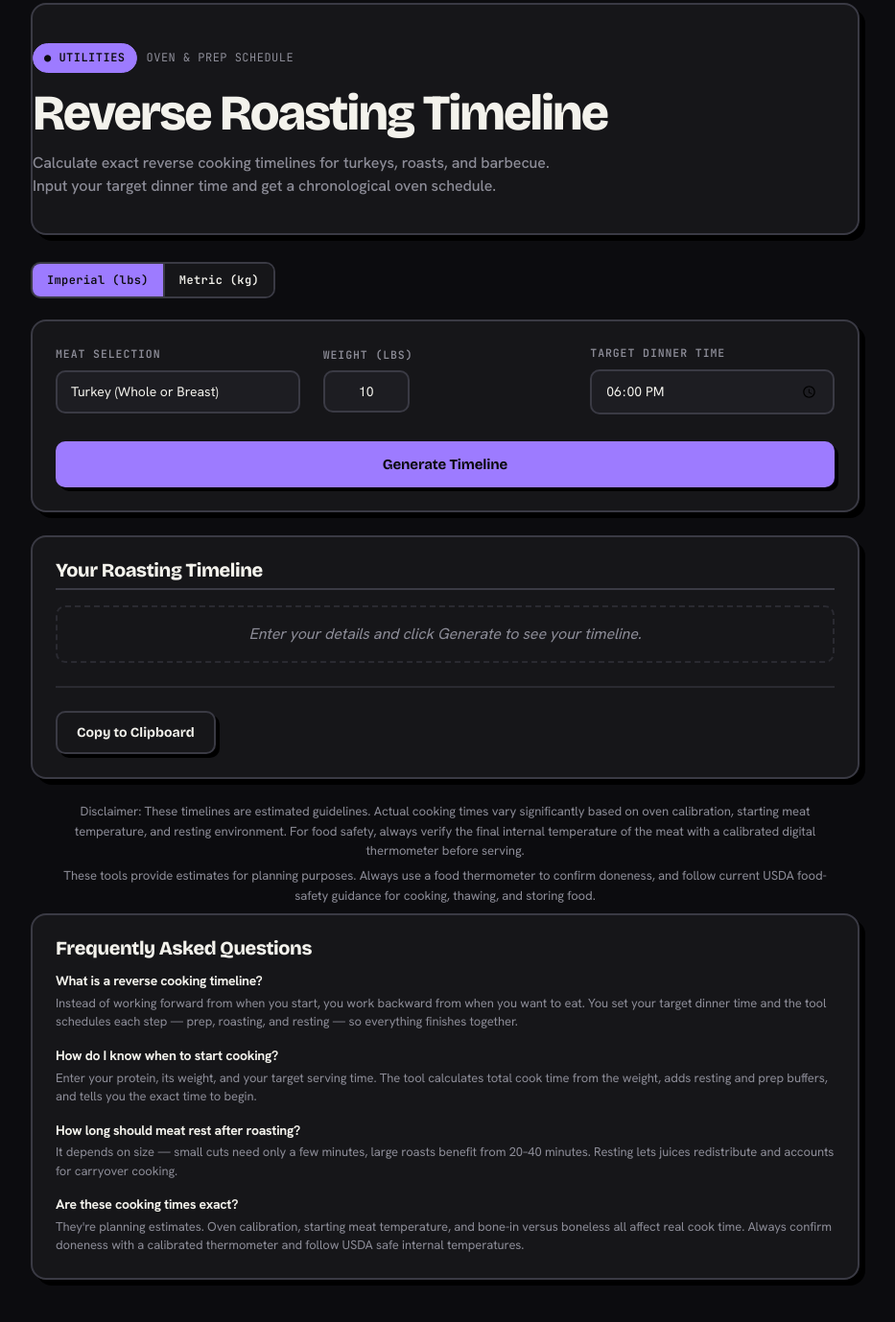
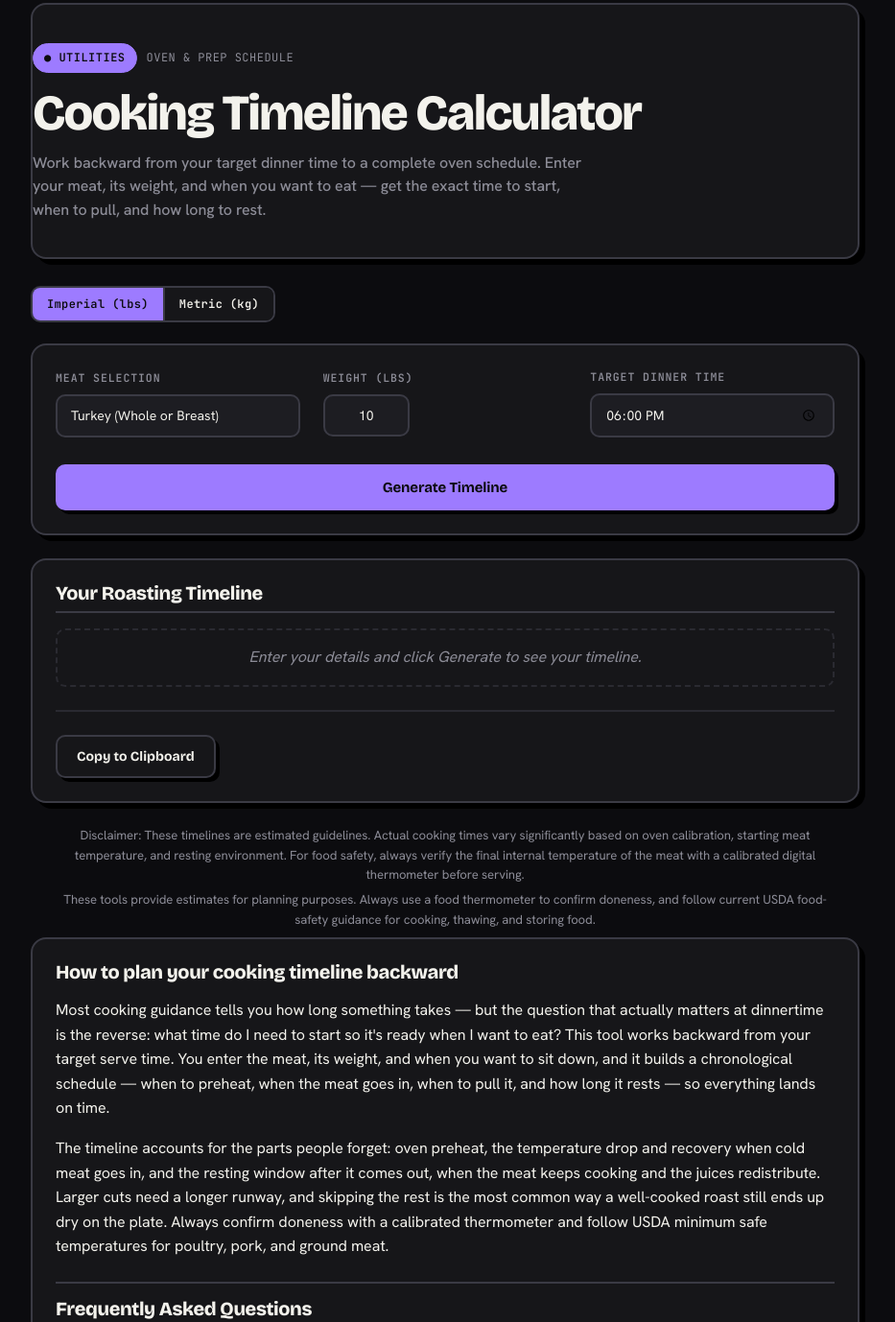
Before and after one commit to builtbyjoshstudio-cyber/tools, a plain HTML site: page reverse-roasting-calculator/index.html in a window 1280 px wide. Shown: the part 133-1511 px from the top of the page at 96% size, without its empty margins (176-1109 px from the left). Drawn offline with nearby package versions, Linux system fonts and the light colour scheme.

Commit message:
rename reverse roasting calculator to Cooking Timeline Calculator, add prose block and update hero copy

```diff
--- a/reverse-roasting-calculator/index.html
+++ b/reverse-roasting-calculator/index.html
@@ -3,21 +3,21 @@
 <head>
     <meta charset="UTF-8">
     <meta name="viewport" content="width=device-width, initial-scale=1.0">
-    <title>Roast Timeline Calculator | When to Start Cooking, Free</title>
+    <title>Cooking Timeline Calculator | When to Start Cooking, Free</title>
     <link rel="canonical" href="https://tools.builtbyjoshstudio.com/reverse-roasting-calculator/" />
-    <meta name="description" content="Calculate exact reverse cooking timelines for turkeys, roasts, and barbecue. Input your target dinner time and get a chronological oven schedule.">
+    <meta name="description" content="Work backward from your target dinner time to a start-to-serve oven schedule. Enter your meat, weight, and serve time for an exact cooking timeline. Free, ad-free.">
     <meta name="google-site-verification" content="_XoCr5DyT6qkXM5p-1j2RP2YRCA3l4e0mlP2Y4r7olk" />
 <meta name="msvalidate.01" content="7C8493F5A553BC7ED2B05146D209F4AF" />
     <!-- Open Graph Tags -->
-    <meta property="og:title" content="Roast Timeline Calculator | When to Start Cooking, Free">
-    <meta property="og:description" content="Calculate exact reverse cooking timelines for turkeys, roasts, and barbecue. Input your target dinner time and get a chronological oven schedule.">
+    <meta property="og:title" content="Cooking Timeline Calculator | When to Start Cooking">
+    <meta property="og:description" content="Enter your target dinner time, meat, and weight — get a chronological start-to-serve oven schedule so everything's ready right on time. Free and local-first.">
     <meta property="og:type" content="website">
     <meta property="og:url" content="https://tools.builtbyjoshstudio.com/reverse-roasting-calculator/">
     <meta property="og:image" content="https://tools.builtbyjoshstudio.com/reverse-roasting-calculator/og-preview.jpg">
     <meta name="twitter:card" content="summary_large_image">
     <meta name="twitter:url" content="https://tools.builtbyjoshstudio.com/reverse-roasting-calculator/">
-    <meta name="twitter:title" content="Roast Timeline Calculator | When to Start Cooking, Free">
-    <meta name="twitter:description" content="Calculate exact reverse cooking timelines for turkeys, roasts, and barbecue. Input your target dinner time and get a chronological oven schedule.">
+    <meta name="twitter:title" content="Cooking Timeline Calculator | When to Start Cooking">
+    <meta name="twitter:description" content="Enter your target dinner time, meat, and weight — get a chronological start-to-serve oven schedule so everything's ready right on time. Free and local-first.">
     <meta name="twitter:image" content="https://tools.builtbyjoshstudio.com/reverse-roasting-calculator/og-preview.jpg">
     <link rel="preconnect" href="https://fonts.googleapis.com">
     <link rel="preconnect" href="https://fonts.gstatic.com" crossorigin>
@@ -27,9 +27,9 @@
     {
         "@context": "https://schema.org",
         "@type": "WebApplication",
-        "name": "Reverse Roasting Timeline Calculator",
+        "name": "Cooking Timeline Calculator",
         "url": "https://tools.builtbyjoshstudio.com/reverse-roasting-calculator/",
-        "description": "Automatically calculates reverse cooking timelines for roasts, barbecues, and holiday meals based on meat type and weight.",
+        "description": "Work backward from your target dinner time to a start-to-serve oven schedule for turkeys, roasts, and barbecue. Free, ad-free, local-first.",
         "applicationCategory": "UtilitiesApplication",
         "operatingSystem": "Any",
         "offers": { "@type": "Offer", "price": "0", "priceCurrency": "USD" },
@@ -122,8 +122,8 @@
                     <span class="pill live">&#9679; Utilities</span>
                     <span>Oven &amp; prep schedule</span>
                 </div>
-                <h1>Reverse Roasting Timeline</h1>
-                <p>Calculate exact reverse cooking timelines for turkeys, roasts, and barbecue. Input your target dinner time and get a chronological oven schedule.</p>
+                <h1>Cooking Timeline Calculator</h1>
+                <p>Work backward from your target dinner time to a complete oven schedule. Enter your meat, its weight, and when you want to eat — get the exact time to start, when to pull, and how long to rest.</p>
             </div>
         </header>
 
@@ -187,7 +187,11 @@
         <p class="disclaimer" style="margin-top: 6px; margin-bottom: 0.5rem;">These tools provide estimates for planning purposes. Always use a food thermometer to confirm doneness, and follow current USDA food-safety guidance for cooking, thawing, and storing food.</p>
       <!-- Explanatory Prose & FAQ Section -->
   <div class="glass" style="margin-bottom: 24px; padding: 24px; text-align: left;">
-    <h2 style="font-family: var(--font-display); font-weight: 800; font-size: 20px; letter-spacing: -0.02em; margin-top: 0; margin-bottom: 16px;">Frequently Asked Questions</h2>
+    <h2 style="font-family: var(--font-display); font-weight: 800; font-size: 20px; letter-spacing: -0.02em; margin-top: 0; margin-bottom: 12px;">How to plan your cooking timeline backward</h2>
+    <p style="margin-bottom: 12px; line-height: 1.6; color: var(--ink);">Most cooking guidance tells you how long something takes — but the question that actually matters at dinnertime is the reverse: what time do I need to start so it's ready when I want to eat? This tool works backward from your target serve time. You enter the meat, its weight, and when you want to sit down, and it builds a chronological schedule — when to preheat, when the meat goes in, when to pull it, and how long it rests — so everything lands on time.</p>
+    <p style="margin-bottom: 24px; line-height: 1.6; color: var(--ink);">The timeline accounts for the parts people forget: oven preheat, the temperature drop and recovery when cold meat goes in, and the resting window after it comes out, when the meat keeps cooking and the juices redistribute. Larger cuts need a longer runway, and skipping the rest is the most common way a well-cooked roast still ends up dry on the plate. Always confirm doneness with a calibrated thermometer and follow USDA minimum safe temperatures for poultry, pork, and ground meat.</p>
+
+    <h2 style="font-family: var(--font-display); font-weight: 800; font-size: 20px; letter-spacing: -0.02em; margin-top: 0; margin-bottom: 16px; padding-top: 16px; border-top: 2px solid var(--line-2);">Frequently Asked Questions</h2>
     <div style="display: flex; flex-direction: column; gap: 18px;">
       <div>
         <h4 style="font-family: var(--font-ui); font-weight: 700; font-size: 14px; margin: 0 0 6px; color: var(--ink);">What is a reverse cooking timeline?</h4>
```
